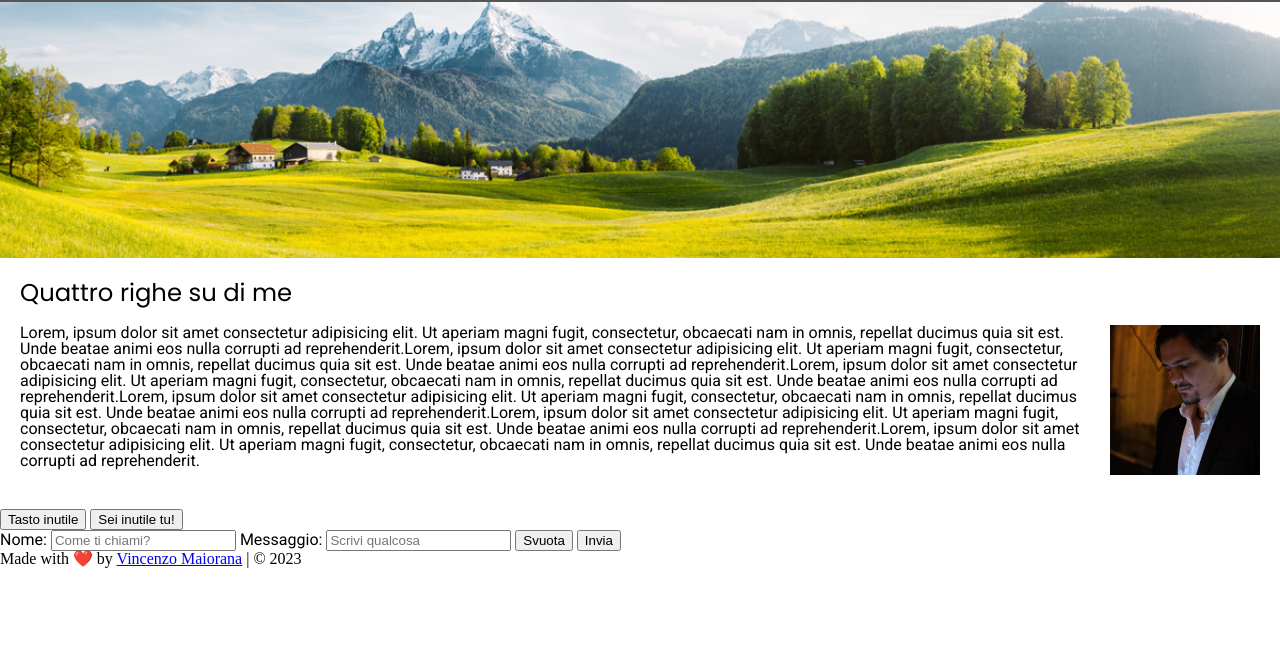
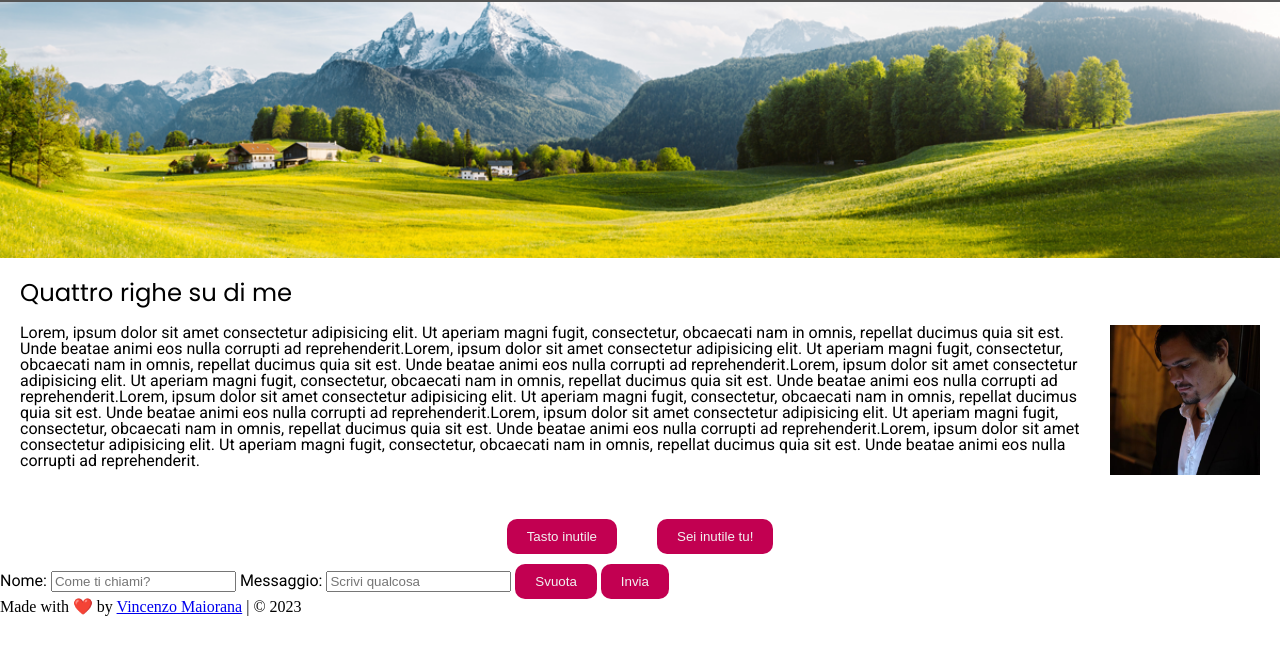
Before and after one commit to maioranav/U02-W06-D03, a plain HTML site: page index.html in a window 1280 px wide. Shown: the part 88-742 px from the top of the page. Drawn offline with Linux system fonts and the light colour scheme.

Commit message:
styled buttons

```diff
--- a/assets/css/_buttons.scss
+++ b/assets/css/_buttons.scss
@@ -0,0 +1,26 @@
+button {
+  padding-left: $btn-plr;
+  padding-right: $btn-plr;
+  padding-top: $btn-ptb;
+  padding-bottom: $btn-ptb;
+  background-color: $btn-bg-col;
+  color: $btn-text;
+  box-shadow: none;
+  border: none;
+  border-radius: 10px;
+  &:hover {
+    background-color: $btn-bg-colhover;
+    cursor: pointer;
+  }
+}
+#btns {
+  display: flex;
+  flex-wrap: wrap;
+  justify-content: center;
+  button {
+    margin-left: $btn-plr;
+    margin-right: $btn-plr;
+    margin-top: $btn-ptb;
+    margin-bottom: $btn-ptb;
+  }
+}
--- a/assets/css/_defaults.scss
+++ b/assets/css/_defaults.scss
@@ -12,6 +12,7 @@ $navlipad: 20px !default;
 $body-bg: #222222 !default;
 $text-col: #f2f2f2 !default;
 $btn-bg-col: rgb(194, 0, 81) !default;
+$btn-bg-colhover: rgb(201, 70, 125) !default;
 $btn-text: #f2f2f2 !default;
 $btn-plr: 20px !default;
 $btn-ptb-mult: 0.5 !default;
--- a/assets/css/style.scss
+++ b/assets/css/style.scss
@@ -2,5 +2,6 @@
 @import "defaults";
 @import "header";
 @import "main";
+@import "buttons";
 @import "forms";
 @import "footer";
```
Also changed, not shown: assets/css/style.css, 1 other file.
